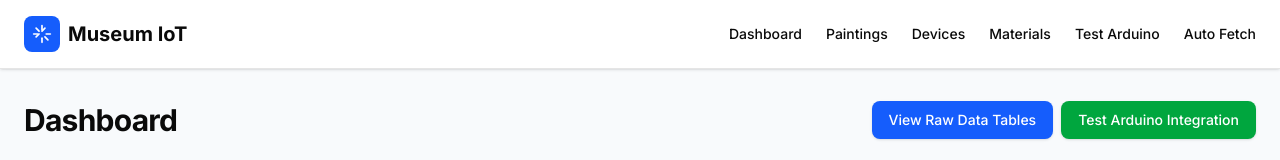
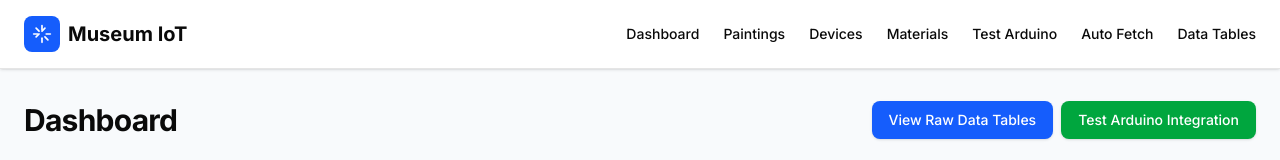
Before and after one commit to MasterWolff/IoT, a Next.js app: page / in a window 1280 px wide. Shown: the top 160 px of the page. Built offline with nearby package versions, Linux system fonts and the light colour scheme; no server answers; the database is empty.

Commit message:
Add Data Tables link to navigation menu and create missing AutoFetchInit component

```diff
--- a/src/app/layout.tsx
+++ b/src/app/layout.tsx
@@ -3,13 +3,7 @@ import { Inter } from "next/font/google";
 import "./globals.css";
 import { Providers } from "./providers";
 import Link from "next/link";
-import dynamic from 'next/dynamic';
-
-// Dynamic import of the auto-fetch initializer with no SSR to avoid server-side issues
-const AutoFetchInitializer = dynamic(
-  () => import('@/lib/autoFetchInitializer'),
-  { ssr: false }
-);
+import AutoFetchInit from "@/components/AutoFetchInit";
 
 const inter = Inter({ subsets: ["latin"] });
 
@@ -28,7 +22,7 @@ export default function RootLayout({
       <body className={`${inter.className} h-full bg-slate-50`}>
         <Providers>
           {/* Initialize auto-fetch service */}
-          <AutoFetchInitializer />
+          <AutoFetchInit />
           <div className="flex min-h-screen flex-col">
             <header className="border-b bg-white sticky top-0 z-10 shadow-sm">
               <div className="max-w-7xl mx-auto w-full px-4 sm:px-6 flex items-center justify-between py-4">
@@ -93,6 +87,12 @@ export default function RootLayout({
                   >
                     Auto Fetch
                   </Link>
+                  <Link
+                    href="/data-tables"
+                    className="text-sm font-medium hover:text-blue-600 transition-colors"
+                  >
+                    Data Tables
+                  </Link>
                 </nav>
               </div>
             </header>
--- /dev/null
+++ b/src/components/AutoFetchInit.tsx
@@ -0,0 +1,17 @@
+'use client';
+
+import { useEffect } from 'react';
+import { initializeTimers } from '@/lib/autoFetchService';
+
+// Client component for initializing the auto-fetch service
+export default function AutoFetchInit() {
+  useEffect(() => {
+    // Initialize timers
+    initializeTimers();
+
+    // No cleanup function to allow timers to continue running
+  }, []);
+
+  // This component doesn't render anything
+  return null;
+}
```
